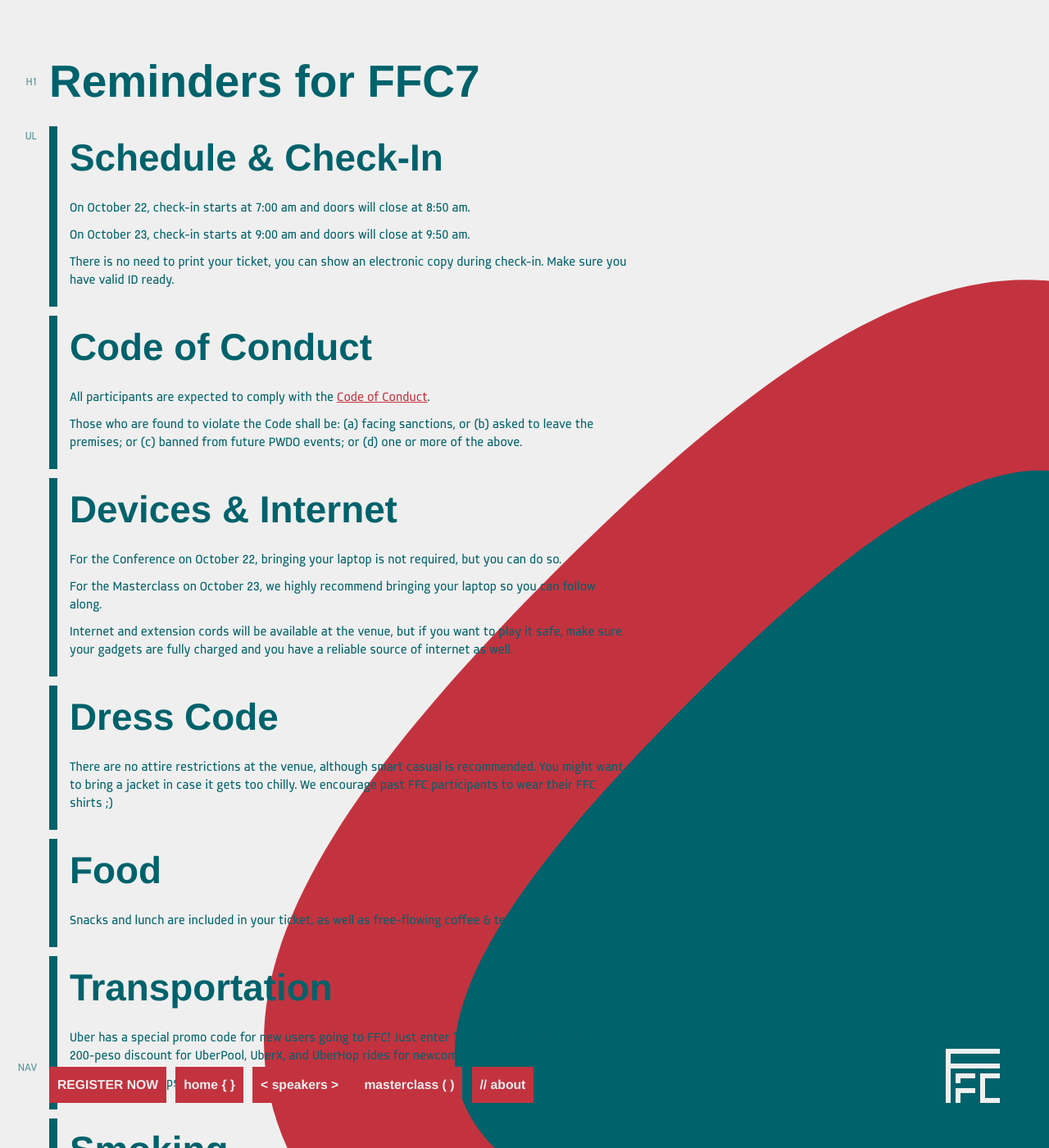
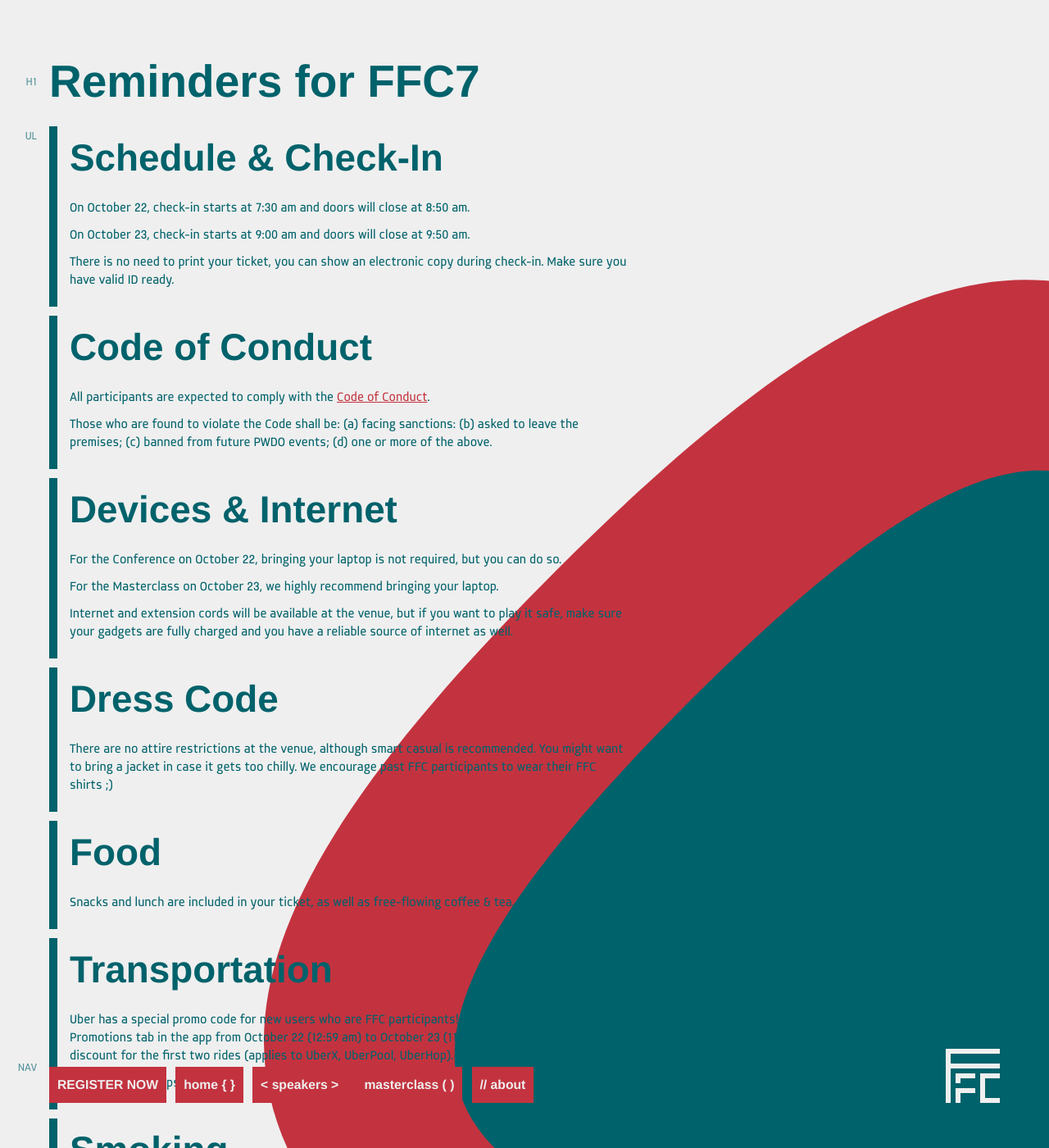
Before and after one commit to pwdo/FFC7-Main-Site, a Jekyll site: the page built from reminders/index.md, in a window 1280 px wide and 1400 px high. Shown: the whole window at 82% size. Built offline with Jekyll 4.4.1, drawn with Linux system fonts in a browser that asks for light colours.

Commit message:
Reminders, speakers, partners

```diff
--- a/reminders/index.md
+++ b/reminders/index.md
@@ -11,7 +11,7 @@ hide-in-nav: yes
 
 -   ## Schedule &amp; Check-In
 
-    On October 22, check-in starts at 7:00 am and doors will close at 8:50 am.
+    On October 22, check-in starts at 7:30 am and doors will close at 8:50 am.
 
     On October 23, check-in starts at 9:00 am and doors will close at 9:50 am.
 
@@ -21,13 +21,13 @@ hide-in-nav: yes
 
     All participants are expected to comply with the [Code of Conduct](https://medium.com/@PWDO/pwdo-code-of-conduct-16ab6ffb5f15).
 
-    Those who are found to violate the Code shall be: (a) facing sanctions, or (b) asked to leave the premises; or (c) banned from future PWDO events; or (d) one or more of the above.
+    Those who are found to violate the Code shall be: (a) facing sanctions: (b) asked to leave the premises; (c) banned from future PWDO events; (d) one or more of the above.
 
 -   ## Devices &amp; Internet
 
     For the Conference on October 22, bringing your laptop is not required, but you can do so.
 
-    For the Masterclass on October 23, we highly recommend bringing your laptop so you can follow along.
+    For the Masterclass on October 23, we highly recommend bringing your laptop.
 
     Internet and extension cords will be available at the venue, but if you want to play it safe, make sure your gadgets are fully charged and you have a reliable source of internet as well.
 
@@ -41,7 +41,7 @@ hide-in-nav: yes
 
 -   ## Transportation
 
-    Uber has a special promo code for new users going to FFC! Just enter "FFCPH" in the app to enjoy a 200-peso discount for UberPool, UberX, and UberHop rides for newcomers.
+    Uber has a special promo code for new users who are FFC participants! Enter "FFCPH" in the Promotions tab in the app from October 22 (12:59 am) to October 23 (11:59 pm) to enjoy a 100-peso discount for the first two rides (applies to UberX, UberPool, UberHop).
 
     For more Venue tips, [click here](/about/#venue).
 
```
Also changed, not shown: about/index.md (+8 -4 lines), index.md (+1 -0 lines), masterclass/index.md (+2 -2 lines), speakers/index.md (+4 -4 lines), assets/partner-ustiss.png (added), assets/speaker-russell.png.
